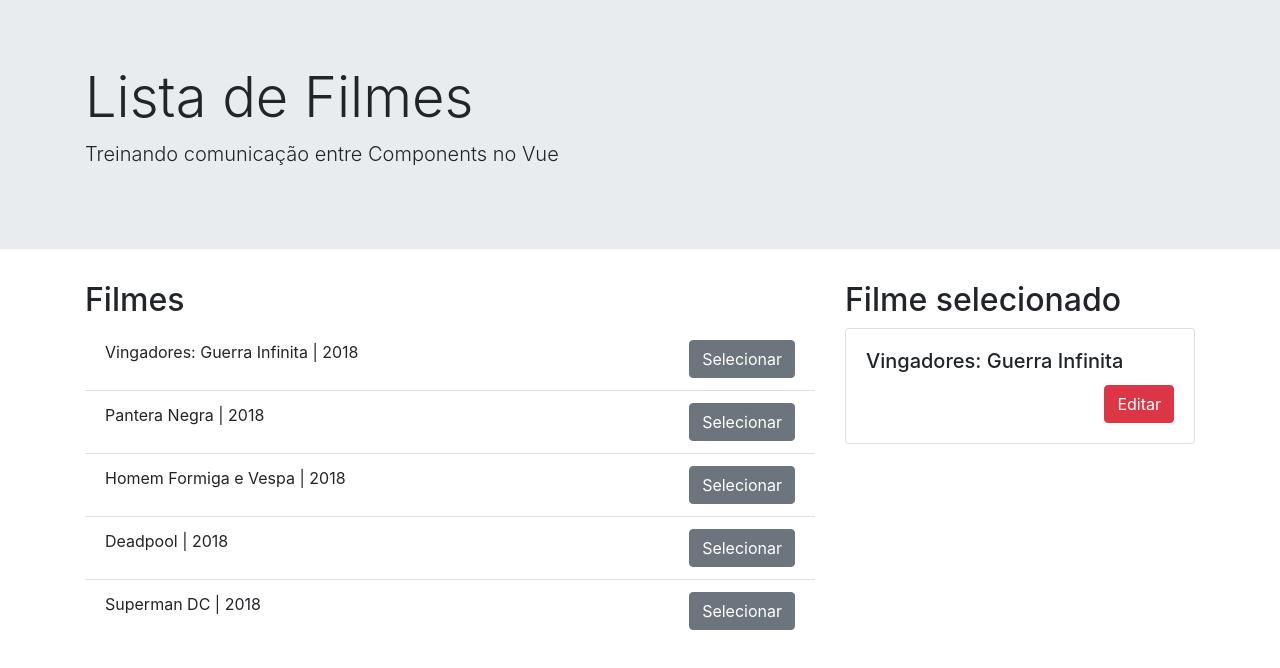
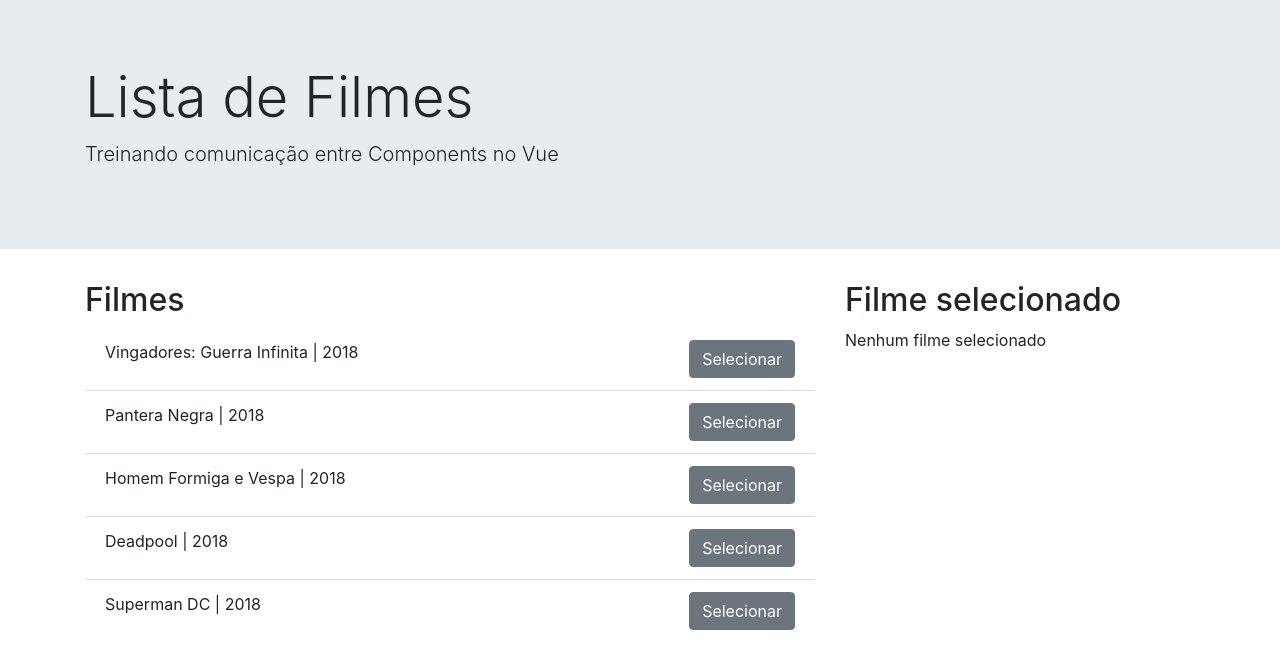
Before and after one commit to JudsonRodrigues/vue-components-comunicacao, a Vue app: page / in a window 1280 px wide. Shown: the top 668 px of the page. Built offline with nearby package versions, Linux system fonts and the light colour scheme.

Commit message:
Comunicação entre componentes filhos

```diff
--- a/src/components/FilmesLista.vue
+++ b/src/components/FilmesLista.vue
@@ -16,7 +16,7 @@
 		</div>
 		<!-- coluna 2 -->
 		<div class="col-4">
-			<FilmesListaItenInfo />
+			<FilmesListaItenInfo :filme="filmeSelecionado" />
 		</div>
 	</div>
 </template>
--- a/src/components/FilmesListaItenInfo.vue
+++ b/src/components/FilmesListaItenInfo.vue
@@ -2,11 +2,21 @@
 	<div>
 		<h2>Filme selecionado</h2>
 
-        <div class="card">
+		<div class="card" v-if="filme">
 			<div class="card-body">
-                <h5 class="card-title">Vingadores: Guerra Infinita</h5>
+				<h5 class="card-title">{{filme.titulo}} | {{filme.ano}}</h5>
 				<button class="btn btn-danger float-right">Editar</button>
 			</div>
 		</div>
+
+		<p v-else>Nenhum filme selecionado</p>
 	</div>
 </template>
+
+<script>
+export default {
+	props: {
+		filme: Object
+	}
+};
+</script>
```
Lines whose indentation alone changed are shown as unchanged.
